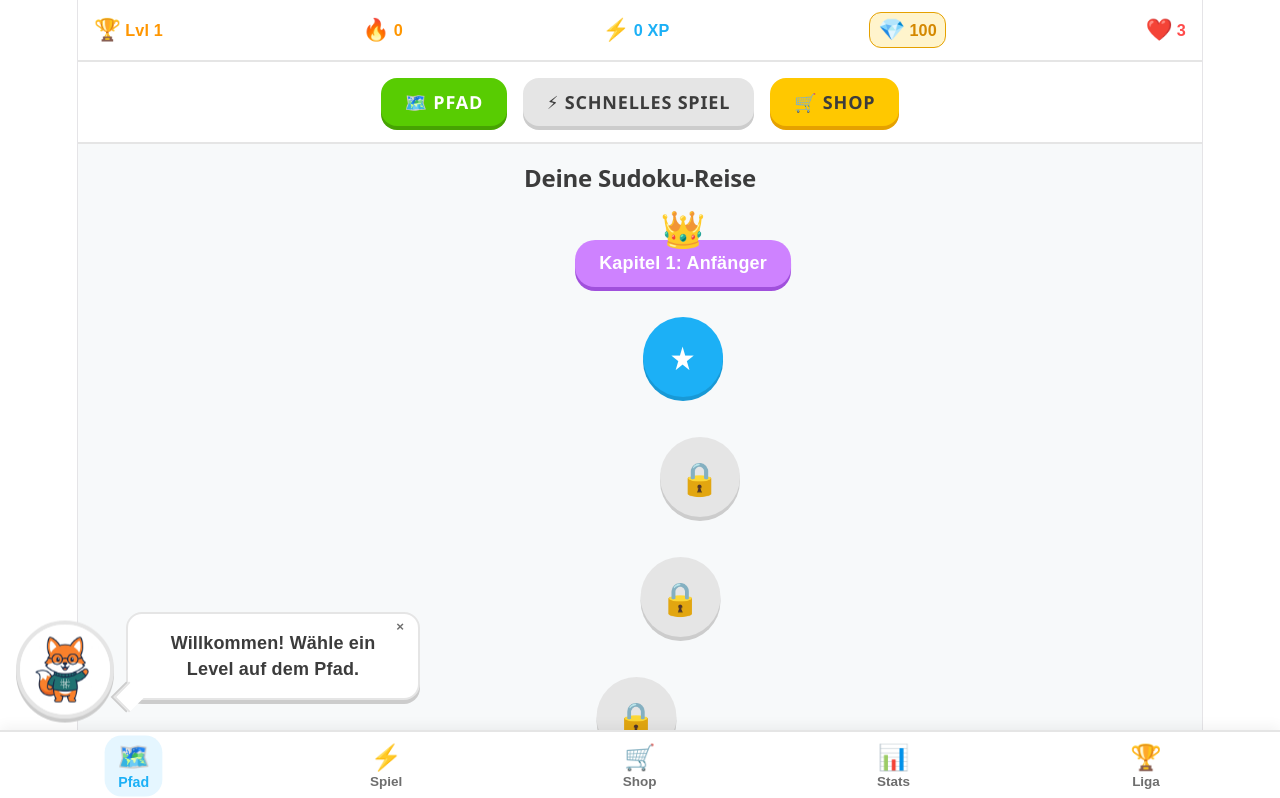
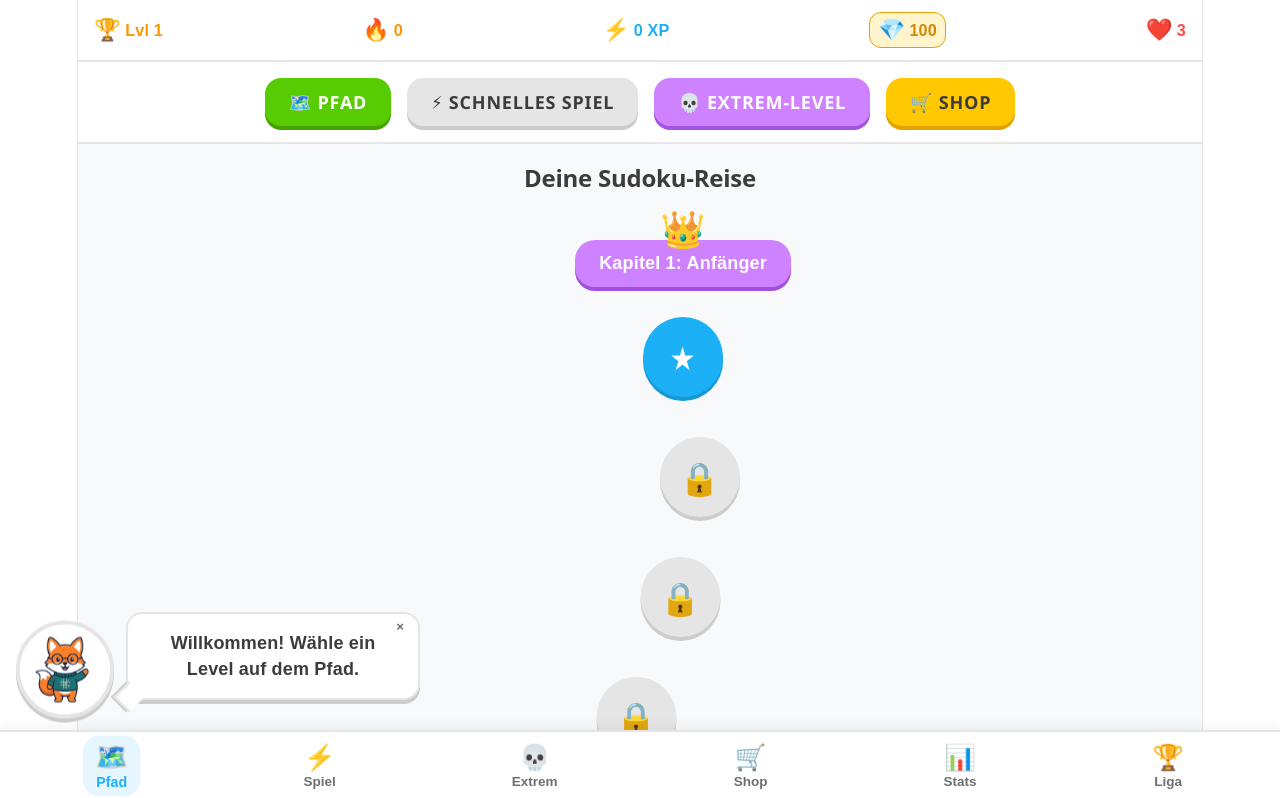
Before and after one commit to MarkWaldeis/sudoku-app, a React (Vite) app: page / in a window 1280 px wide. Shown: the top 798 px of the page. Built offline with nearby package versions, Linux system fonts and the light colour scheme.

Commit message:
feat: Add Extreme Level mode (💀 Extrem-Level) with AI Escargot preset and 2500 XP rewards

```diff
--- a/src/App.tsx
+++ b/src/App.tsx
@@ -23,7 +23,7 @@ const MainAppContent: React.FC = () => {
   const [showLeaderboardModal, setShowLeaderboardModal] = useState(false);
   const [isShopOpen, setIsShopOpen] = useState(false);
   const [playingLevel, setPlayingLevel] = useState<number | null>(null);
-  const [playingDifficulty, setPlayingDifficulty] = useState<'easy' | 'medium' | 'hard'>('easy');
+  const [playingDifficulty, setPlayingDifficulty] = useState<'easy' | 'medium' | 'hard' | 'extreme'>('easy');
 
   // Timer state
   const [timerSeconds, setTimerSeconds] = useState<number>(0);
@@ -49,14 +49,18 @@ const MainAppContent: React.FC = () => {
     }
   }, [state?.isGameOver]);
 
-  const handleStartLevel = (difficulty: 'easy' | 'medium' | 'hard', levelId: number | null = null) => {
+  const handleStartLevel = (difficulty: 'easy' | 'medium' | 'hard' | 'extreme', levelId: number | null = null) => {
     playPop();
     setPlayingDifficulty(difficulty);
     setPlayingLevel(levelId);
     setTimerSeconds(0);
     startNewGame(difficulty);
     setView('game');
-    setMascotMessage("Konzentriere dich! Finde alle fehlenden Zahlen.");
+    if (difficulty === 'extreme') {
+      setMascotMessage("Bist du wahnsinnig? Das ist das EXTREME Sudoku-Level! Nur 17 Vorgaben! 💀🔥");
+    } else {
+      setMascotMessage("Konzentriere dich! Finde alle fehlenden Zahlen.");
+    }
   };
 
   const handleVerify = () => {
@@ -116,13 +120,22 @@ const MainAppContent: React.FC = () => {
           🗺️ Pfad
         </button>
         <button
-          className={`btn-duo ${view === 'game' ? 'btn-duo-green' : 'btn-duo-gray'}`}
+          className={`btn-duo ${view === 'game' && playingDifficulty !== 'extreme' ? 'btn-duo-green' : 'btn-duo-gray'}`}
           onClick={() => {
             if (view === 'game' && !state?.isGameOver && !window.confirm("Möchtest du das aktuelle Spiel wirklich abbrechen?")) return;
             handleStartLevel('easy', null);
           }}
         >
           ⚡ Schnelles Spiel
+        </button>
+        <button
+          className={`btn-duo ${view === 'game' && playingDifficulty === 'extreme' ? 'btn-duo-red' : 'btn-duo-purple'}`}
+          onClick={() => {
+            if (view === 'game' && !state?.isGameOver && !window.confirm("Möchtest du das aktuelle Spiel abbrechen?")) return;
+            handleStartLevel('extreme', 99);
+          }}
+        >
+          💀 Extrem-Level
         </button>
         <button
           className="btn-duo btn-duo-yellow"
@@ -256,15 +269,20 @@ const MainAppContent: React.FC = () => {
 
       {/* Bottom Navigation */}
       <BottomNav
-        currentTab={isShopOpen ? 'shop' : view === 'game' ? 'game' : 'campaign'}
+        currentTab={isShopOpen ? 'shop' : view === 'game' && playingDifficulty === 'extreme' ? 'extreme' : view === 'game' ? 'game' : 'campaign'}
         onSelectTab={(tab) => {
           if (tab === 'campaign') {
             setIsShopOpen(false);
             setView('campaign');
           } else if (tab === 'game') {
             setIsShopOpen(false);
-            if (view !== 'game') {
+            if (view !== 'game' || playingDifficulty === 'extreme') {
               handleStartLevel('easy', null);
+            }
+          } else if (tab === 'extreme') {
+            setIsShopOpen(false);
+            if (view !== 'game' || playingDifficulty !== 'extreme') {
+              handleStartLevel('extreme', 99);
             }
           } else if (tab === 'shop') {
             setIsShopOpen(true);
--- a/src/components/ui/BottomNav.tsx
+++ b/src/components/ui/BottomNav.tsx
@@ -3,14 +3,15 @@ import { playPop } from '../../utils/soundEffects';
 import '../../styles/duolingo.css';
 
 interface BottomNavProps {
-  currentTab: 'campaign' | 'game' | 'stats' | 'leaderboard' | 'shop';
-  onSelectTab: (tab: 'campaign' | 'game' | 'stats' | 'leaderboard' | 'shop') => void;
+  currentTab: 'campaign' | 'game' | 'extreme' | 'stats' | 'leaderboard' | 'shop';
+  onSelectTab: (tab: 'campaign' | 'game' | 'extreme' | 'stats' | 'leaderboard' | 'shop') => void;
 }
 
 export const BottomNav: React.FC<BottomNavProps> = ({ currentTab, onSelectTab }) => {
   const tabs = [
     { id: 'campaign', label: 'Pfad', icon: '🗺️' },
     { id: 'game', label: 'Spiel', icon: '⚡' },
+    { id: 'extreme', label: 'Extrem', icon: '💀' },
     { id: 'shop', label: 'Shop', icon: '🛒' },
     { id: 'stats', label: 'Stats', icon: '📊' },
     { id: 'leaderboard', label: 'Liga', icon: '🏆' }
--- a/src/logic/sudokuGenerator.ts
+++ b/src/logic/sudokuGenerator.ts
@@ -1,4 +1,28 @@
-export type Difficulty = 'easy' | 'medium' | 'hard';
+export type Difficulty = 'easy' | 'medium' | 'hard' | 'extreme';
+
+export const EXTREME_PUZZLE: Board = [
+  [1, null, null, null, null, 7, null, 9, null],
+  [null, 3, null, null, 2, null, null, null, 8],
+  [null, null, 9, 6, null, null, 5, null, null],
+  [null, null, 5, 3, null, null, 9, null, null],
+  [null, 1, null, null, 8, null, null, null, 2],
+  [6, null, null, null, null, 4, null, null, null],
+  [3, null, null, null, null, null, null, 1, null],
+  [null, 4, null, null, null, null, null, null, 7],
+  [null, null, 7, null, null, null, 3, null, null]
+];
+
+export const EXTREME_SOLUTION: Board = [
+  [1, 6, 2, 8, 5, 7, 4, 9, 3],
+  [5, 3, 4, 1, 2, 9, 6, 7, 8],
+  [7, 8, 9, 6, 4, 3, 5, 2, 1],
+  [4, 7, 5, 3, 1, 2, 9, 8, 6],
+  [9, 1, 3, 5, 8, 6, 7, 4, 2],
+  [6, 2, 8, 7, 9, 4, 1, 3, 5],
+  [3, 5, 6, 4, 7, 8, 2, 1, 9],
+  [2, 4, 1, 9, 3, 5, 8, 6, 7],
+  [8, 9, 7, 2, 6, 1, 3, 5, 4]
+];
 export type Board = (number | null)[][];
 
 const BLANK: null = null;
@@ -74,6 +98,13 @@ const countSolutions = (board: Board, limit: number = 2): number => {
 };
 
 export const generateSudoku = (difficulty: Difficulty): { puzzle: Board; solution: Board } => {
+  if (difficulty === 'extreme' && Math.random() < 0.5) {
+    return {
+      puzzle: EXTREME_PUZZLE.map(row => [...row]),
+      solution: EXTREME_SOLUTION.map(row => [...row])
+    };
+  }
+
   const solution = createEmptyBoard();
   solve(solution);
 
@@ -84,6 +115,7 @@ export const generateSudoku = (difficulty: Difficulty): { puzzle: Board; solutio
     case 'easy': cellsToRemove = 30; break;
     case 'medium': cellsToRemove = 45; break;
     case 'hard': cellsToRemove = 60; break;
+    case 'extreme': cellsToRemove = 64; break;
   }
 
   const rawPositions = [];
--- a/src/store/GameContext.tsx
+++ b/src/store/GameContext.tsx
@@ -350,13 +350,18 @@ export const GameProvider: React.FC<{ children: ReactNode }> = ({ children }) =>
 
   const completeLevel = (levelId: number, elapsedTimeSeconds: number = 0) => {
     const levelConfig = campaignLevels.find(l => l.id === levelId);
-    const baseXp = levelConfig ? levelConfig.xpReward : 100;
-    const baseGems = 25;
+    const difficulty = levelConfig?.difficulty || 'easy';
+    let baseXp = levelConfig ? levelConfig.xpReward : 100;
+    let baseGems = 25;
+
+    if (difficulty === 'extreme') {
+      baseXp = 2500;
+      baseGems = 250;
+    }
 
     // Speed bonus calculation
     let speedBonusGems = 0;
     let speedBonusXp = 0;
-    const difficulty = levelConfig?.difficulty || 'easy';
 
     if (elapsedTimeSeconds > 0) {
       if (difficulty === 'easy' && elapsedTimeSeconds <= 180) { // < 3 mins
@@ -368,6 +373,9 @@ export const GameProvider: React.FC<{ children: ReactNode }> = ({ children }) =>
       } else if (difficulty === 'hard' && elapsedTimeSeconds <= 480) { // < 8 mins
         speedBonusGems = 200;
         speedBonusXp = 250;
+      } else if (difficulty === 'extreme' && elapsedTimeSeconds <= 900) { // < 15 mins
+        speedBonusGems = 500;
+        speedBonusXp = 1000;
       }
     }
 
```
